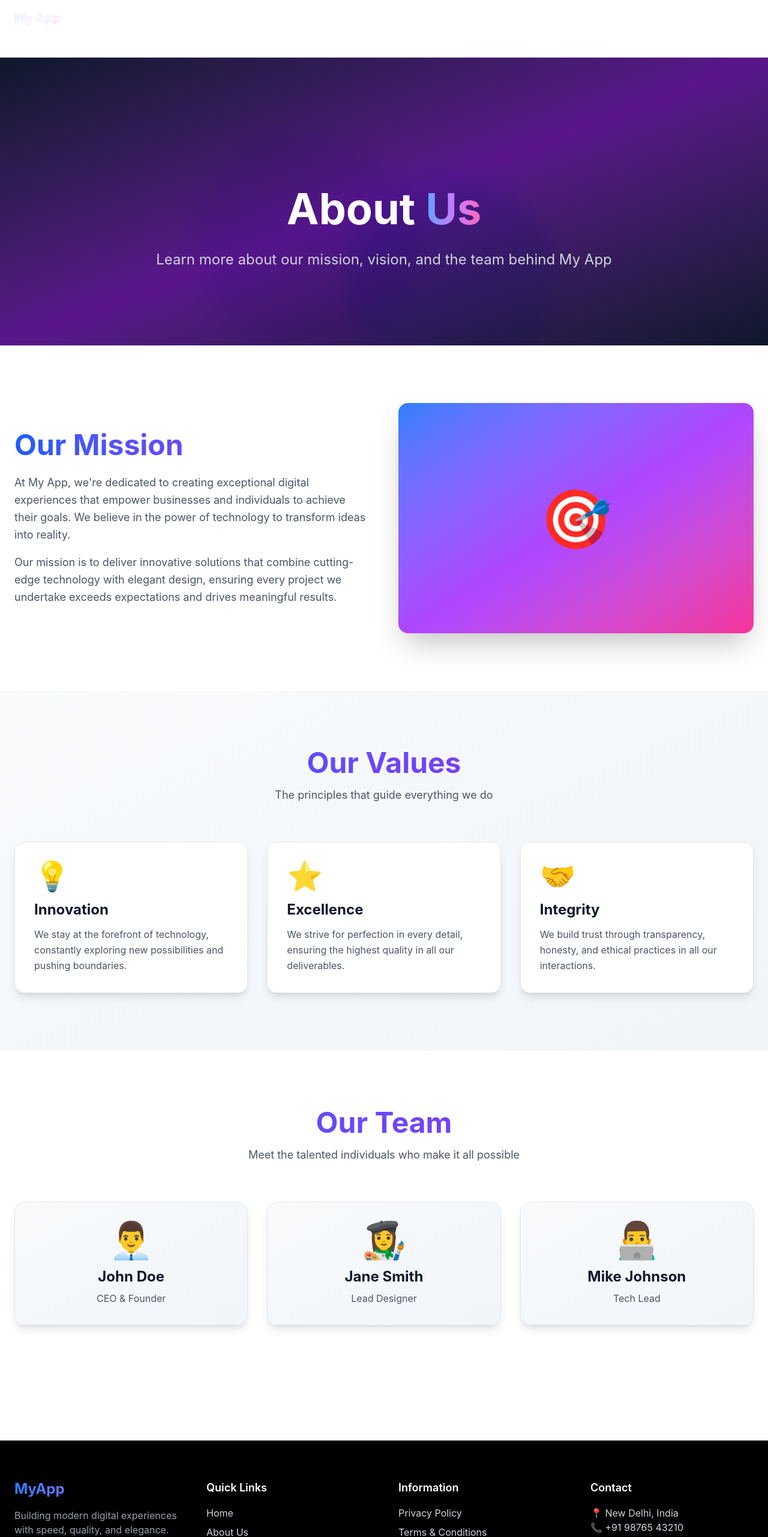
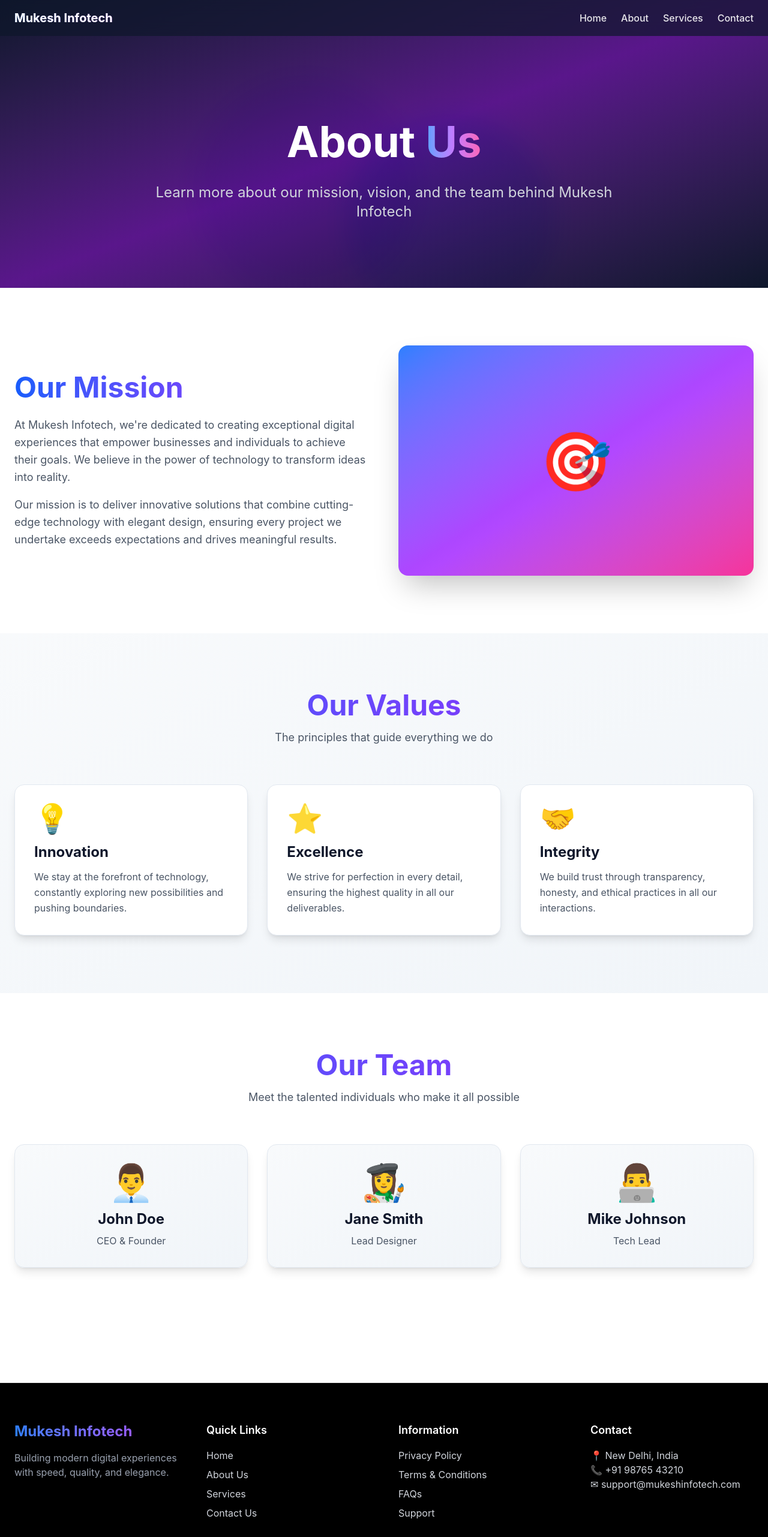
Before and after one commit to mukesh-emt/my-app, a Next.js app: page /about in a window 1280 px wide. Shown: the top 2563 px of the page at 60% size. Built offline with nearby package versions, Linux system fonts and the light colour scheme.

Commit message:
Mukesh Inotech

```diff
--- a/app/about/page.tsx
+++ b/app/about/page.tsx
@@ -22,7 +22,7 @@ export default function AboutPage() {
               About <span className="bg-gradient-to-r from-blue-400 via-purple-400 to-pink-400 text-transparent bg-clip-text">Us</span>
             </h1>
             <p className="text-xl md:text-2xl text-gray-300 max-w-3xl mx-auto">
-              Learn more about our mission, vision, and the team behind My App
+              Learn more about our mission, vision, and the team behind Mukesh Infotech
             </p>
           </motion.div>
         </div>
@@ -42,7 +42,7 @@ export default function AboutPage() {
                 Our Mission
               </h2>
               <p className="text-lg text-gray-600 dark:text-gray-400 mb-4 leading-relaxed">
-                At My App, we're dedicated to creating exceptional digital experiences that
+                At Mukesh Infotech, we're dedicated to creating exceptional digital experiences that
                 empower businesses and individuals to achieve their goals. We believe in the
                 power of technology to transform ideas into reality.
               </p>
--- a/app/components/Footer.tsx
+++ b/app/components/Footer.tsx
@@ -8,7 +8,7 @@ export default function Footer() {
         {/* Brand */}
         <div>
           <h2 className="text-2xl font-bold bg-gradient-to-r from-blue-500 to-purple-500 text-transparent bg-clip-text">
-            MyApp
+            Mukesh Infotech
           </h2>
           <p className="mt-4 text-gray-400">
             Building modern digital experiences with speed, quality, and elegance.
@@ -47,7 +47,7 @@ export default function Footer() {
             📞 +91 98765 43210
           </p>
           <p className="text-gray-300">
-            ✉ support@myapp.com
+            ✉ support@mukeshinfotech.com
           </p>
         </div>
 
@@ -56,7 +56,7 @@ export default function Footer() {
       {/* Copyright */}
       <div className="border-t border-white/10 py-6">
         <p className="text-center text-gray-400 text-sm">
-          © {new Date().getFullYear()} MyApp. All rights reserved.
+          © {new Date().getFullYear()} Mukesh Infotech. All rights reserved.
         </p>
       </div>
     </footer>
--- a/app/components/Header.tsx
+++ b/app/components/Header.tsx
@@ -32,7 +32,7 @@ export default function Header() {
       className={`w-full fixed top-0 left-0 z-50 transition-all duration-300 ${
         isScrolled
           ? "bg-white/80 dark:bg-slate-900/80 backdrop-blur-md shadow-lg"
-          : "bg-transparent"
+          : "bg-slate-900/70 backdrop-blur-md"
       }`}
     >
       <div className="max-w-7xl mx-auto flex items-center justify-between px-4 sm:px-6 py-4">
@@ -44,7 +44,7 @@ export default function Header() {
               isScrolled ? "" : "text-white"
             }`}
           >
-            My App
+            Mukesh Infotech
           </motion.h1>
         </Link>
 
--- a/app/contact/page.tsx
+++ b/app/contact/page.tsx
@@ -180,8 +180,8 @@ export default function ContactPage() {
                     <div>
                       <h3 className="text-xl font-bold mb-2 text-slate-900 dark:text-white">Email</h3>
                       <p className="text-gray-600 dark:text-gray-400">
-                        support@myapp.com<br />
-                        info@myapp.com
+                        support@mukeshinfotech.com<br />
+                        info@mukeshinfotech.com
                       </p>
                     </div>
                   </div>
--- a/app/layout.tsx
+++ b/app/layout.tsx
@@ -7,7 +7,7 @@ export default function RootLayout({ children }: { children: React.ReactNode })
     <html lang="en" className="scroll-smooth">
       <body className="min-h-screen antialiased bg-white text-slate-900 dark:bg-slate-950">
         <Header />
-        <main className="pt-20 sm:pt-24 flex-1">{children}</main>
+        <main className="pt-0 sm:pt-0 flex-1">{children}</main>
         <Footer />
       </body>
     </html>
--- a/app/page.tsx
+++ b/app/page.tsx
@@ -23,7 +23,7 @@ export default function Page() {
             <h1 className="text-5xl md:text-7xl font-bold text-white mb-6 leading-tight">
               Welcome to{" "}
               <span className="bg-gradient-to-r from-blue-400 via-purple-400 to-pink-400 text-transparent bg-clip-text">
-                My App
+                Mukesh Infotech
               </span>
             </h1>
             <p className="text-xl md:text-2xl text-gray-300 mb-8 max-w-3xl mx-auto">
```
